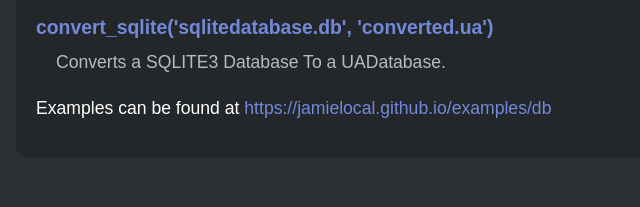
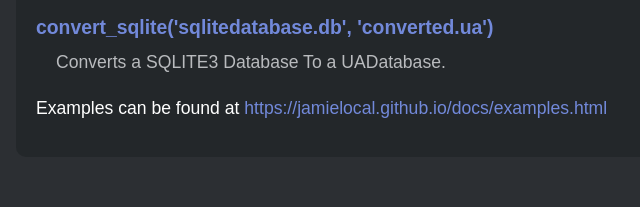
Before and after one commit to jamielocal/jamielocal.github.io, a plain HTML site: page docs/Project1.html in a window 1280 px wide. Shown: the part 1593-1800 px from the top of the page, 124-764 px from the left. Drawn offline with Linux system fonts and the light colour scheme.

Commit message:
Update Project1.html

```diff
--- a/docs/Project1.html
+++ b/docs/Project1.html
@@ -86,7 +86,7 @@
 						<p>Converts a SQLITE3 Database To a UADatabase.</p>
 					</li>
 				</ul>
-				<p>Examples can be found at <a href="https://jamielocal.github.io/examples/db" target="_blank">https://jamielocal.github.io/examples/db</a></p>
+				<p>Examples can be found at <a href="https://jamielocal.github.io/docs/examples.html" target="_blank">https://jamielocal.github.io/docs/examples.html</a></p>
 			</section>
 			<section id="meme" class="doc-section">
 				<h2>Meme (API Function)</h2>
```
